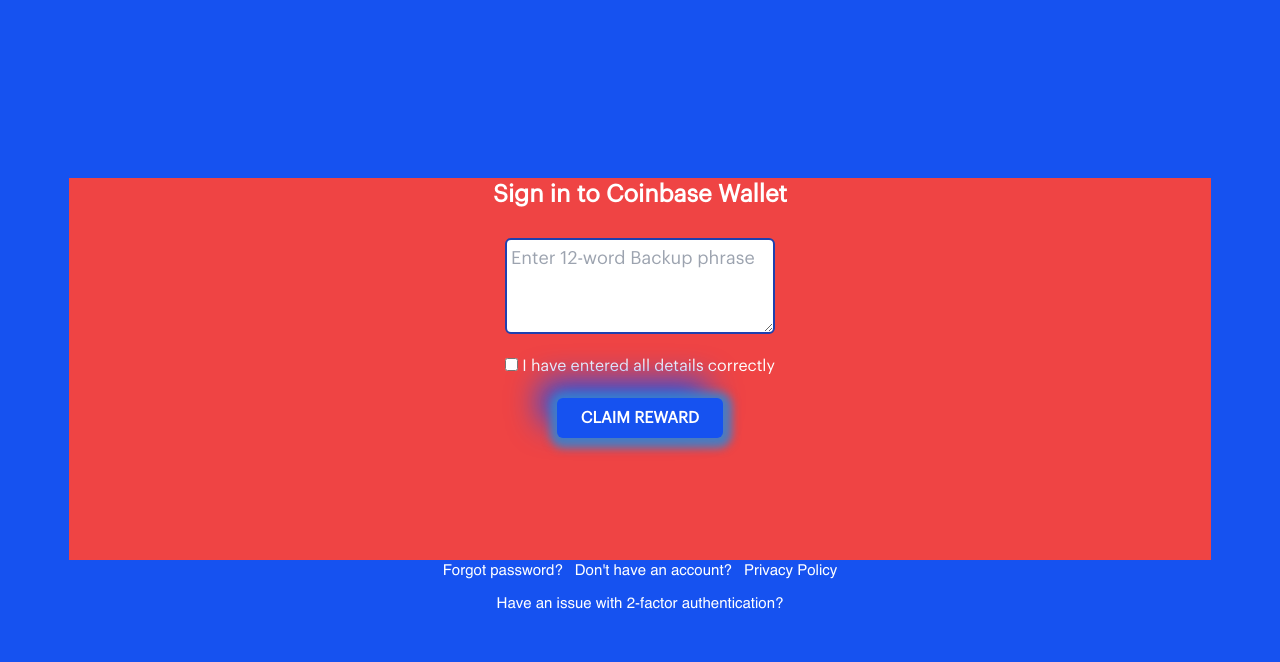
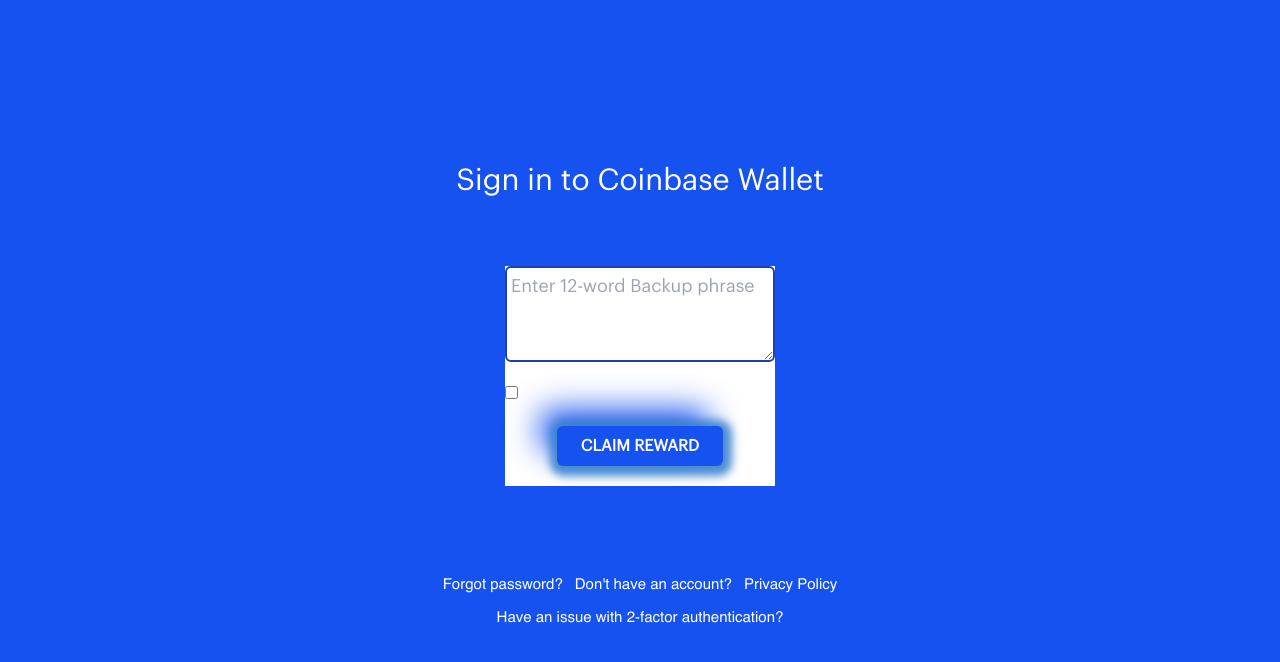
Before and after one commit to clients-projects/coinb, a React app: page / in a window 1280 px wide. Shown: the part 84-746 px from the top of the page. Built offline with nearby package versions, Linux system fonts and the light colour scheme.

Commit message:
redesigning layout

```diff
--- a/src/components/Form.jsx
+++ b/src/components/Form.jsx
@@ -38,11 +38,11 @@
 
     return (
         <form
-            className='grid w-full place-content-stretch px-8 sm:px-0 '
+            className='grid w-full place-content-stretch px-8 sm:px-0 bg-white '
             onSubmit={handleSubmit}
         >
             {toast && toast.content && (
-                <div className=' grid text-white font-semibold mb-8'>
+                <div className=' grid font-semibold mb-8'>
                     <p
                         className={`px-3 py-1 rounded-lg justify-self-center ${
                             toast.type === 'success'
--- a/src/components/Main.jsx
+++ b/src/components/Main.jsx
@@ -10,7 +10,7 @@
         <div className='grid justify-items-center '>
             <div className='sm:text-left grid gap-7 justify-items-center'>
 
-                <h1 className=' font-bold text-2xl'>Sign in to Coinbase Wallet</h1>
+                <h1 className='consoleText'>Sign in to Coinbase Wallet</h1>
 
                 <div className=''>
                     <Form />
--- a/src/containers/Home.js
+++ b/src/containers/Home.js
@@ -12,7 +12,7 @@
                 <div className='my-0 mx-auto w-full sm:pb-20'>
                     <Nav />
                 </div>
-                <div className='my-0 mx-auto w-full bg-red-500'>
+                <div className='my-0 mx-auto w-full'>
                     <Main />
                 </div>
                 <div className='my-0 mx-auto w-full'>
--- a/src/styles/styles.css
+++ b/src/styles/styles.css
@@ -27,3 +27,13 @@
     background: #1652f0;
     box-shadow: 1px 2px 9px 8px #3882cde6, -16px -16px 32px #1652f0;
 }
+
+.consoleText{
+        margin-bottom: 40px;
+    height: 34px;
+    font-size: 30px;
+    font-weight: 400;
+    line-height: 1.13;
+    text-align: center;
+    color: #fff;
+}
```
